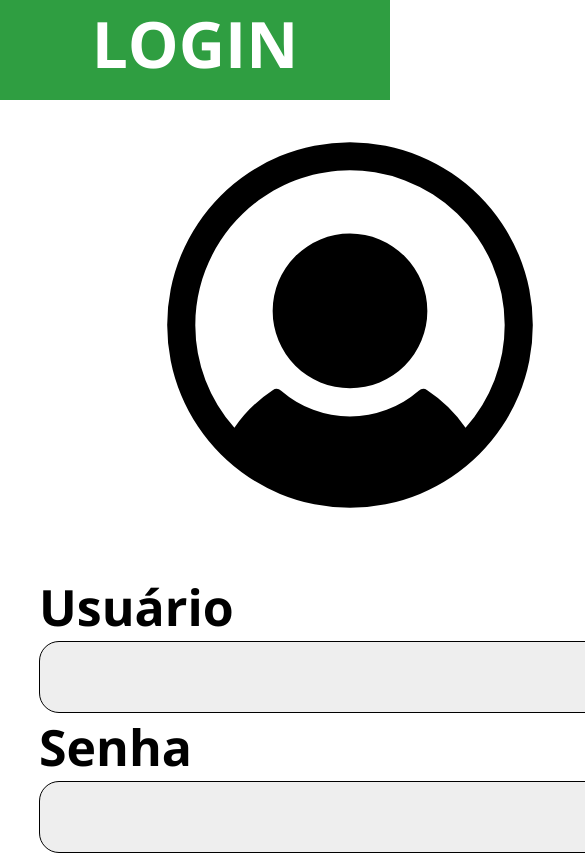
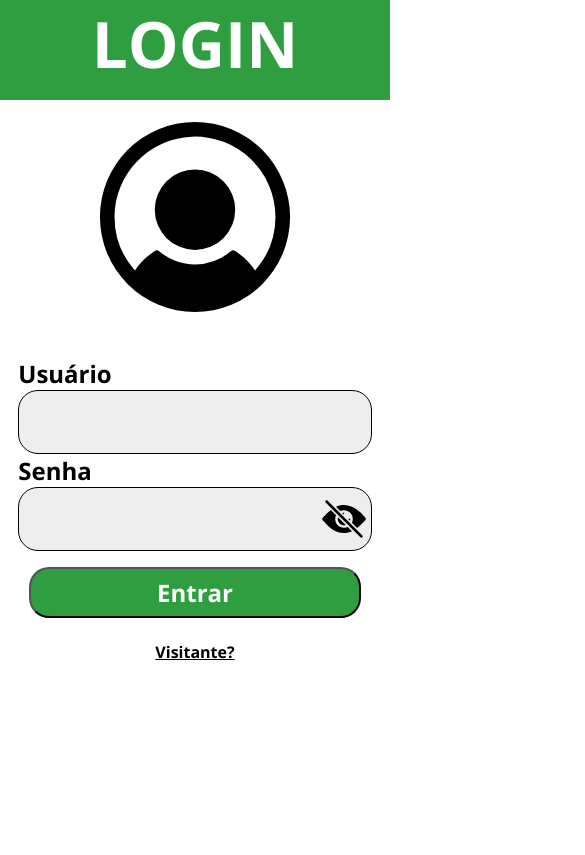
Before and after one commit to Web-LIA/SALETA-frontend, a React (Create React App) app: page /login in a window 390 px wide. Shown: the top 855 px of the page, 585 px wide, since content can reach past the window. Built offline with nearby package versions, Linux system fonts and the light colour scheme.

Commit message:
fix: css mobile do login

```diff
--- a/src/themes/items.module.scss
+++ b/src/themes/items.module.scss
@@ -1,6 +1,6 @@
 .header{
     display: flex;
-    height: 10vh;
+    height: 100px;
     width: 100vw;
     background-color: #2F9E41;
     align-items: center;
@@ -10,8 +10,8 @@
         width: 80vw;
         border:0.2vh solid black;
         border-radius: 50px;
-        font-size: 3vh;
-        padding:2vh;
+        font-size: 20px;
+        padding:20px;
     }
 }
 .itemMain{
--- a/src/themes/loginstyle.module.scss
+++ b/src/themes/loginstyle.module.scss
@@ -68,3 +68,71 @@
         }
     }
 }
+
+@media screen and (max-width: 700px){
+    .login,.visitante{
+        row-gap: 23px;
+        width: 100vw;
+        height: 100%;
+        svg{
+            width: 60vw;
+            height: 60vw;
+        }
+        form{
+            row-gap: 16px;
+            >div{
+                div{
+                    label{
+                        font-size: 24px;
+                    }
+                    input{
+                        width: 85vw;
+                        height: 5vh;
+                        border:1px solid black;
+                        border-radius: 20px;
+                        font-size: 16px;
+                        padding:10px;
+                    }
+                }
+
+            }
+            >button{
+                font-family: "Open Sans";
+                font-weight: bold;
+                width: 85vw;
+                height: 6vh;
+                background-color: #2F9E41;
+                color: #FFF;
+                font-size: 24px;
+                text-align: center;
+                border-radius: 20px;
+            }
+        }
+        >a{
+            font-size: 16px;
+            text-align: center;
+            color:#000;
+        }
+    }
+    .visitante{
+        form{
+            display: grid;
+            row-gap: 16px;
+            justify-items: center;
+            >div{
+                div{
+                    label{
+                        font-size: 16px;
+                    }
+                    input{
+                        font-size: 16px;
+                        width: 650px;
+                    }
+
+                }
+            }
+        }
+    }
+
+
+}
```
